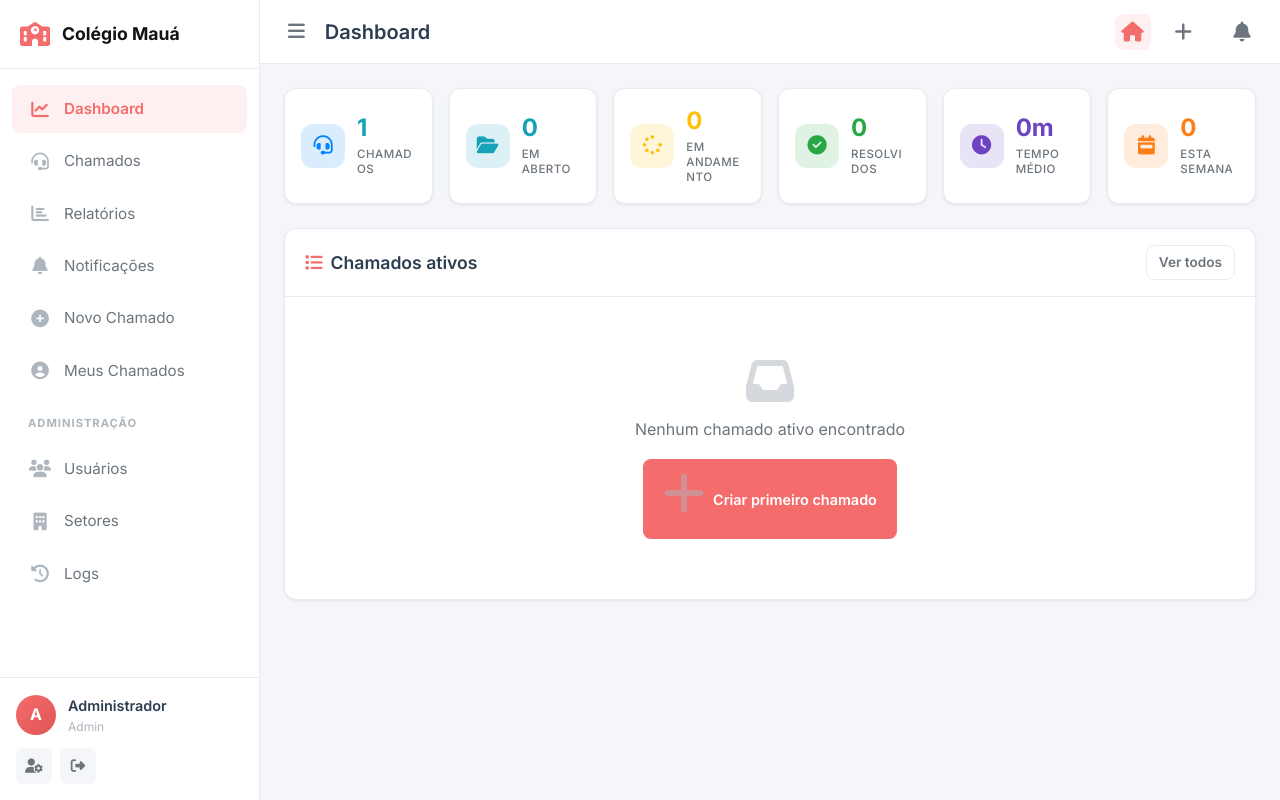
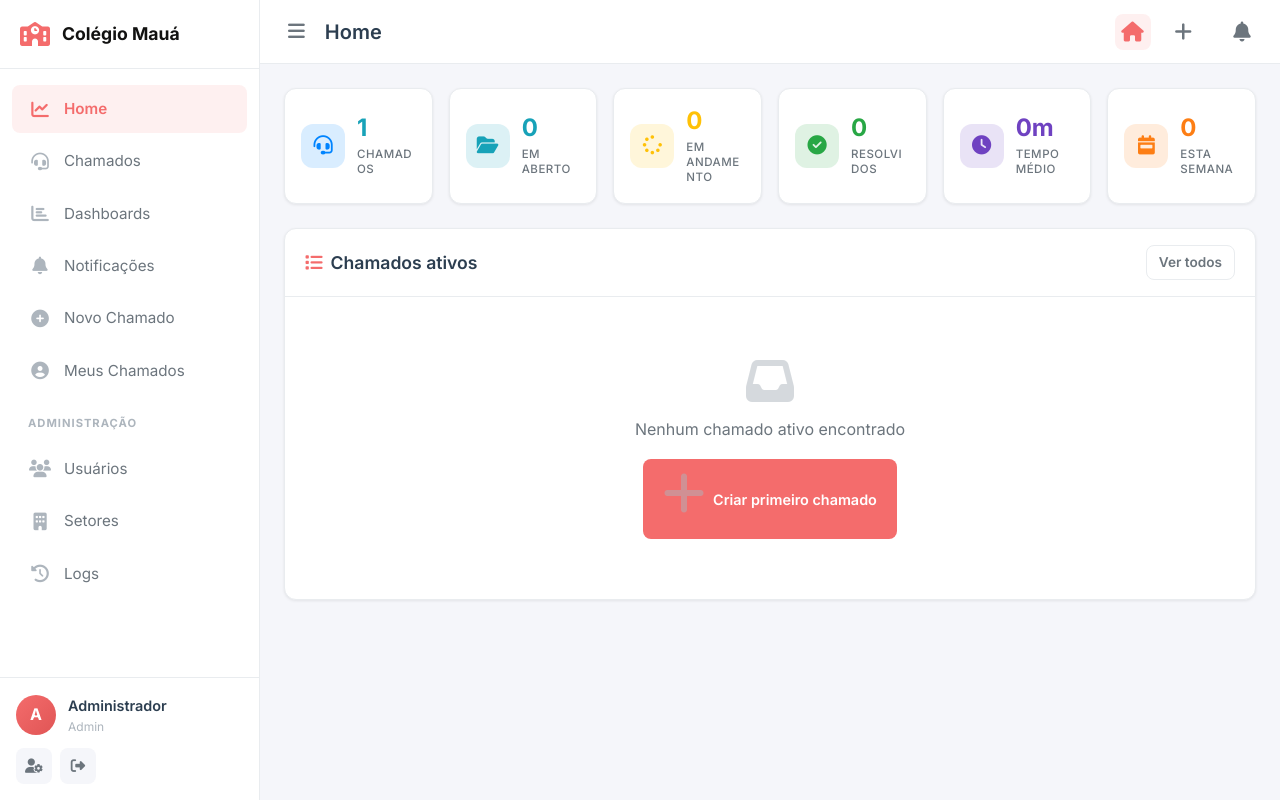
Before and after one commit to LovanGoulart/sistema-chamados, a Flask app: page /dashboard in a window 1280 px wide. Run offline with Flask 3, Linux system fonts and the light colour scheme; a user stored in the database is signed in; tables that the repository leaves empty hold one stand-in row (values such as "Sample post"); data that the repository does not hold is empty; some libraries are stand-ins or nearby versions.

Commit message:
update menu
Foi renomeado o menu

```diff
--- a/frontend/templates/base.html
+++ b/frontend/templates/base.html
@@ -350,7 +350,7 @@
                 <li class="{% if request.endpoint == 'main.dashboard' %}active{% endif %}">
                     <a href="{{ url_for('main.dashboard') }}">
                         <i class="fas fa-chart-line"></i>
-                        <span>Dashboard</span>
+                        <span>Home</span>
                     </a>
                 </li>
                 <li class="{% if request.endpoint in ['main.chamados', 'main.novo_chamado', 'main.chamado_detalhe'] %}active{% endif %}">
@@ -362,7 +362,7 @@
                 <li class="{% if request.endpoint == 'main.relatorios' %}active{% endif %}">
                     <a href="{{ url_for('main.relatorios') }}">
                         <i class="fas fa-chart-bar"></i>
-                        <span>Relatórios</span>
+                        <span>Dashboards</span>
                     </a>
                 </li>
                 <li class="{% if request.endpoint == 'main.notificacoes' %}active{% endif %}">
@@ -481,7 +481,7 @@
                 <i class="fas fa-bars"></i>
             </button>
             {% endif %}
-            <h1 class="page-title">{% block page_title %}Dashboard{% endblock %}</h1>
+            <h1 class="page-title">{% block page_title %}Home{% endblock %}</h1>
             <div class="topbar-actions">
                 <!-- Botão Home (todos os usuários) -->
                 <a href="{{ url_for('main.dashboard') }}" class="btn-icon btn-home {% if request.endpoint == 'main.dashboard' %}active{% endif %}" title="Home - Meus Chamados">
--- a/frontend/templates/dashboard.html
+++ b/frontend/templates/dashboard.html
@@ -1,7 +1,7 @@
 {% extends "base.html" %}
 
-{% block title %}Dashboard{% endblock %}
-{% block page_title %}Dashboard{% endblock %}
+{% block title %}Home{% endblock %}
+{% block page_title %}Home{% endblock %}
 
 {% block content %}
 <div class="dashboard">
--- a/frontend/templates/relatorios.html
+++ b/frontend/templates/relatorios.html
@@ -1,7 +1,7 @@
 {% extends "base.html" %}
 
-{% block title %}Relatórios{% endblock %}
-{% block page_title %}Relatórios{% endblock %}
+{% block title %}Dashboards{% endblock %}
+{% block page_title %}Dashboards{% endblock %}
 
 {% block content %}
 
```
